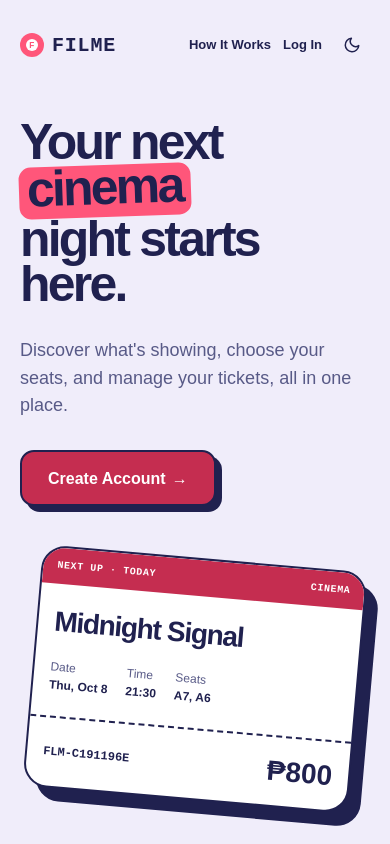
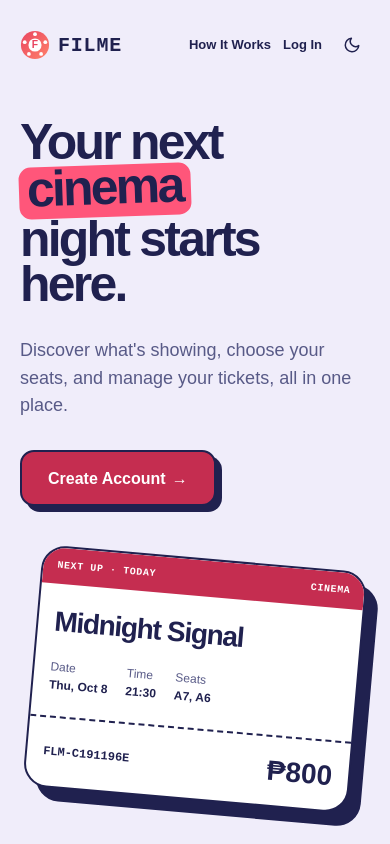
Before and after one commit to fms-mn/final-project-2-frontend-webdevt, a React (Vite) app: page / in a window 390 px wide. Shown: the top 844 px of the page. Built offline with nearby package versions, Linux system fonts and the light colour scheme; no server answers; the HTML template or start-up script is replaced by a standard one.

Commit message:
Update Landing page brand logo; replace SVG with image for improved visual consistency

```diff
--- a/src/pages/Landing.css
+++ b/src/pages/Landing.css
@@ -4,7 +4,7 @@
 .landing-container {width:min(calc(100% - var(--landing-gutter) * 2),1152px);margin-inline:auto}
 .landing-header {display:flex;align-items:center;justify-content:space-between;gap:24px;height:90px}
 .landing-brand {display:flex;align-items:center;gap:12px;font:700 24px 'JetBrains Mono Variable',monospace;letter-spacing:.04em}
-.landing-brand svg {width:28px;height:28px;color:var(--landing-accent);flex:none}
+.landing-brand img {width:36px;height:36px;flex:none}
 .landing-header-nav {display:flex;align-items:center;gap:28px;font-size:16px;font-weight:700}
 .landing-header-nav a,.landing-footer a {display:inline-flex;align-items:center;min-height:44px}
 .landing-header-nav a:hover,.landing-footer a:hover {text-decoration:underline;text-underline-offset:5px}
@@ -43,6 +43,6 @@
 .landing-header-nav {gap:16px;font-size:14px}.landing-hero {grid-template-columns:1fr;gap:36px;padding-top:30px;padding-bottom:56px}.landing-hero h1 {font-size:clamp(62px,11.3vw,90px)}.landing-hero p {max-width:540px;margin:30px 0;font-size:18px}.landing-ticket-stage {width:min(100%,520px);justify-self:center;padding:24px 20px}.landing-ticket-details>strong {font-size:clamp(28px,5vw,38px)}.landing-features {padding-block:60px}.landing-features h2 {margin-bottom:36px}.landing-feature-grid {grid-template-columns:1fr;gap:28px}.landing-feature {padding:28px 32px}.landing-feature-number {font-size:64px;margin-bottom:16px}.landing-feature h3 {font-size:28px}.landing-closing {padding-block:64px}.landing-closing p {font-size:18px}
 }
 @media(max-width:480px) {
-.landing-header {height:auto;min-height:90px;flex-wrap:wrap;gap:4px;padding-block:16px}.landing-brand {font-size:20px;gap:8px}.landing-brand svg {width:24px;height:24px}.landing-header-nav {gap:12px;font-size:13px}.landing-theme-toggle {width:36px;height:44px;font-size:18px}.landing-hero h1 {font-size:clamp(48px,12.8vw,62px)}.landing-hero mark {padding-inline:8px;border-radius:12px}.landing-ticket-stage {padding:16px 12px}.landing-ticket-banner {font-size:10px;padding:12px 14px;letter-spacing:.06em}.landing-ticket-details {padding:22px 16px}.landing-ticket-details>strong {font-size:28px}.landing-ticket-meta {gap:18px;margin-top:20px;font-size:12px}.landing-ticket-meta small {font-size:12px}.landing-ticket-bottom {padding:20px 16px;gap:8px}.landing-ticket-bottom span {font-size:12px}.landing-ticket-bottom strong {font-size:28px}.landing-button {padding:12px 26px;font-size:16px}.landing-feature {padding:26px}.landing-footer {flex-wrap:wrap;justify-content:center;padding-block:20px;gap:10px 28px}.landing-footer nav {order:3;justify-content:center;width:100%}
+.landing-header {height:auto;min-height:90px;flex-wrap:wrap;gap:4px;padding-block:16px}.landing-brand {font-size:20px;gap:8px}.landing-brand img {width:30px;height:30px}.landing-header-nav {gap:12px;font-size:13px}.landing-theme-toggle {width:36px;height:44px;font-size:18px}.landing-hero h1 {font-size:clamp(48px,12.8vw,62px)}.landing-hero mark {padding-inline:8px;border-radius:12px}.landing-ticket-stage {padding:16px 12px}.landing-ticket-banner {font-size:10px;padding:12px 14px;letter-spacing:.06em}.landing-ticket-details {padding:22px 16px}.landing-ticket-details>strong {font-size:28px}.landing-ticket-meta {gap:18px;margin-top:20px;font-size:12px}.landing-ticket-meta small {font-size:12px}.landing-ticket-bottom {padding:20px 16px;gap:8px}.landing-ticket-bottom span {font-size:12px}.landing-ticket-bottom strong {font-size:28px}.landing-button {padding:12px 26px;font-size:16px}.landing-feature {padding:26px}.landing-footer {flex-wrap:wrap;justify-content:center;padding-block:20px;gap:10px 28px}.landing-footer nav {order:3;justify-content:center;width:100%}
 }
 @media(prefers-reduced-motion:reduce) {.landing-page .landing-button {transition:none}.landing-page .landing-button:hover {transform:none}html:has(.landing-page) {scroll-behavior:auto}}
--- a/src/pages/Landing.jsx
+++ b/src/pages/Landing.jsx
@@ -39,7 +39,7 @@ export default function Landing() {
   };
   return <div className="landing-page">
     <header className="landing-header landing-container">
-      <Link className="landing-brand" to="/" aria-label="FILME home"><svg viewBox="0 0 32 32" aria-hidden="true"><circle cx="16" cy="16" r="16" fill="currentColor" /><circle cx="16" cy="16" r="8" fill="white" /><text x="16" y="20" textAnchor="middle" fontFamily="sans-serif" fontSize="11" fontWeight="900" fill="currentColor">F</text></svg><span>FILME</span></Link>
+      <Link className="landing-brand" to="/" aria-label="FILME home"><img src="/filme-mark.svg" alt="" /><span>FILME</span></Link>
       <nav className="landing-header-nav" aria-label="Landing navigation"><a href="#how-it-works">How It Works</a><Link to="/login">Log In</Link><button type="button" className="landing-theme-toggle" onClick={toggleTheme} aria-label={theme === 'light' ? 'Switch to dark mode' : 'Switch to light mode'}>{theme === 'light' ? <FiMoon aria-hidden="true" /> : <FiSun aria-hidden="true" />}</button></nav>
     </header>
     <section className="landing-hero landing-container" aria-labelledby="landing-title"><div className="landing-hero-copy"><h1 id="landing-title"><span>Your next</span><span><mark>cinema</mark></span><span>night starts</span><span>here.</span></h1><p>Discover what's showing, choose your seats, and manage your tickets, all in one place.</p><CreateAccount /></div><SampleTicket /></section>
```
